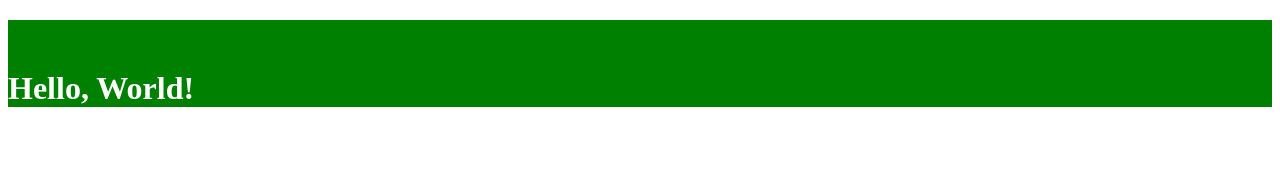
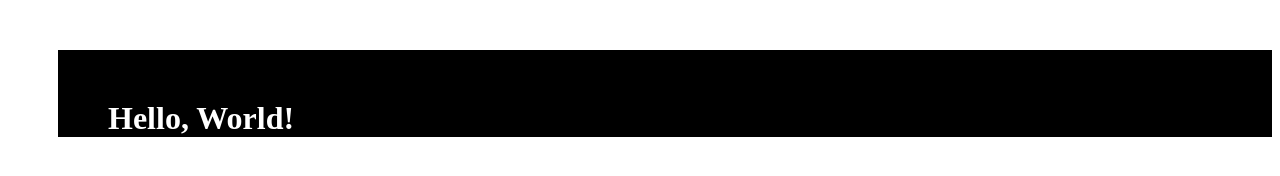
Before and after one commit to JenySherlynRaj/HTML, a plain HTML site: page index.html in a window 1280 px wide. Drawn offline with Linux system fonts and the light colour scheme.

Commit message:
Padding and margin in CSS

```diff
--- a/index.html
+++ b/index.html
@@ -1,9 +1,11 @@
 <style>
     h1{
-        background-color:green;
+        background-color:black;
         color:white;
         padding-top: 50px;
-        margin-top: 20px;
+        padding-left: 50px;
+        margin-top: 50px;
+        margin-left: 50px;
     }
 </style>
 <h1>Hello, World!</h1>
```
